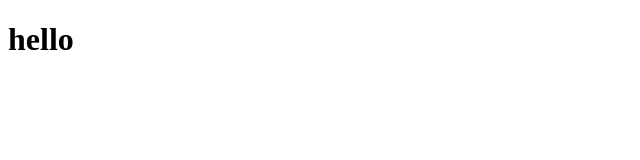
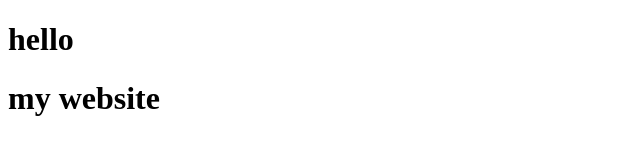
Before and after one commit to SonaliSB4402/25-june-repo, a plain HTML site: page index.html in a window 1280 px wide. Shown: the whole page, without its empty margins (0-640 px from the left). Drawn offline with Linux system fonts and the light colour scheme.

Commit message:
added a line

```diff
--- a/index.html
+++ b/index.html
@@ -7,6 +7,6 @@
 </head>
 <body>
     <h1>hello</h1>
-
+    <h1>my website</h1>
 </body>
 </html>
```
